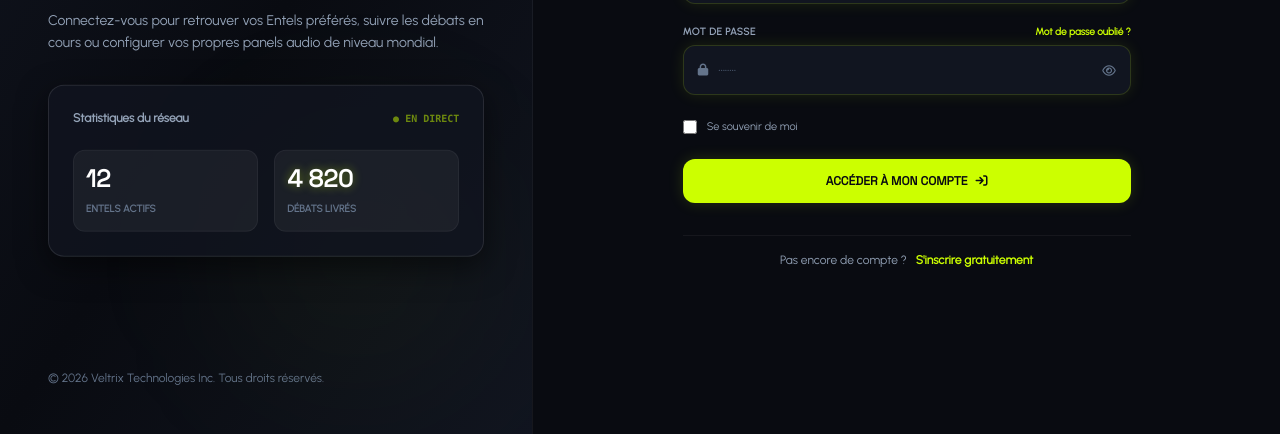
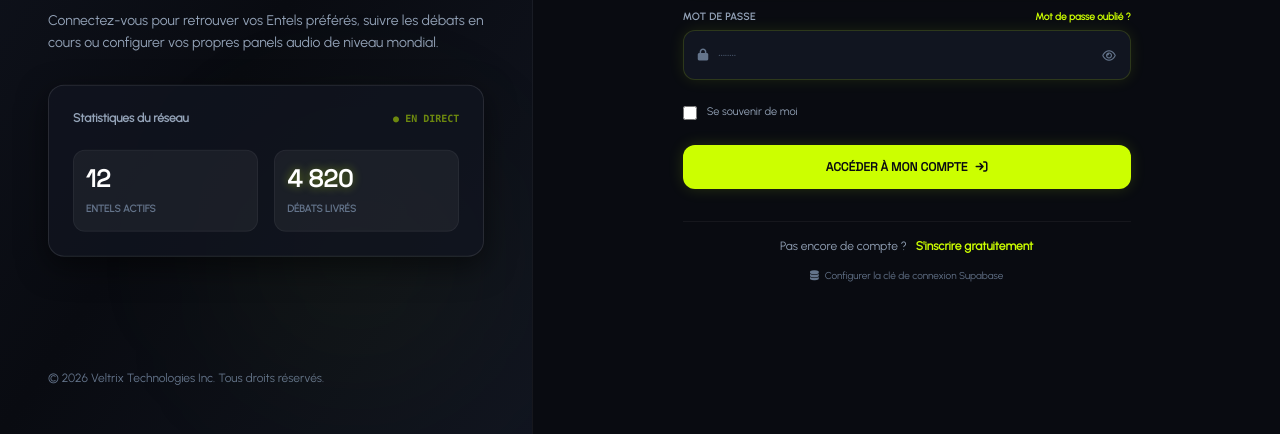
Before and after one commit to toogee/Veltrix, a plain HTML site: page veltrix_premium_sign_in.html in a window 1280 px wide. Shown: the part 366-800 px from the top of the page. Drawn offline with nearby package versions, Linux system fonts and the light colour scheme.

Commit message:
feat: expose Supabase key config and add manual trigger button to sign up/in pages

```diff
--- a/veltrix_premium_sign_in.html
+++ b/veltrix_premium_sign_in.html
@@ -205,11 +205,14 @@
                 </form>
 
                 <!-- Pas encore de compte ? -->
-                <div class="text-center pt-4 border-t border-white/5">
+                <div class="text-center pt-4 border-t border-white/5 space-y-2.5">
                     <p class="text-xs text-slate-400">
                         Pas encore de compte ?
                         <a href="veltrix_premium_sign_up (1).html" class="text-neonGreen hover:underline font-bold ml-1.5 transition-all">S'inscrire gratuitement</a>
                     </p>
+                    <button type="button" onclick="window.injectSupabaseKeyModal()" class="text-[10px] text-slate-500 hover:text-neonGreen transition-colors flex items-center justify-center gap-1.5 mx-auto pt-1">
+                        <i class="fa-solid fa-database"></i> Configurer la clé de connexion Supabase
+                    </button>
                 </div>
             </div>
         </main>
--- a/veltrix_supabase_client.js
+++ b/veltrix_supabase_client.js
@@ -60,6 +60,8 @@ function injectSupabaseKeyModal() {
     // Si le modal est déjà là, on ne fait rien
     if (document.getElementById('supabase-key-modal')) return;
 
+    const currentVal = localStorage.getItem('veltrix_supabase_anon_key') || "";
+
     const modal = document.createElement('div');
     modal.id = "supabase-key-modal";
     modal.className = "fixed inset-0 bg-darkBg/90 backdrop-blur-md flex items-center justify-center z-[9999] p-4";
@@ -79,7 +81,7 @@ function injectSupabaseKeyModal() {
             <div class="space-y-3">
                 <div class="neon-glow-border bg-darkBg rounded-xl flex items-center px-3.5 py-2.5 gap-2.5">
                     <i class="fa-solid fa-key text-slate-500 text-xs"></i>
-                    <input id="supabase-key-input" type="password" placeholder="Entrez votre clé Anon Supabase..." class="w-full bg-transparent text-xs text-white focus:outline-none placeholder-slate-600">
+                    <input id="supabase-key-input" type="password" value="${currentVal}" placeholder="Entrez votre clé Anon Supabase..." class="w-full bg-transparent text-xs text-white focus:outline-none placeholder-slate-600">
                 </div>
                 <a href="https://supabase.com/dashboard" target="_blank" class="text-[10px] text-neonGreen hover:underline block font-semibold text-right">
                     Où puis-je trouver cette clé ? <i class="fa-solid fa-up-right-from-square text-[8px]"></i>
@@ -140,3 +142,7 @@ window.addEventListener('DOMContentLoaded', () => {
         }
     }, 100);
 });
+
+// Exposition des fonctions pour un contrôle manuel sur toutes les pages
+window.injectSupabaseKeyModal = injectSupabaseKeyModal;
+window.initSupabaseClient = initSupabaseClient;
```
Also changed, not shown: veltrix_premium_sign_up (1).html (+4 -1 lines).
